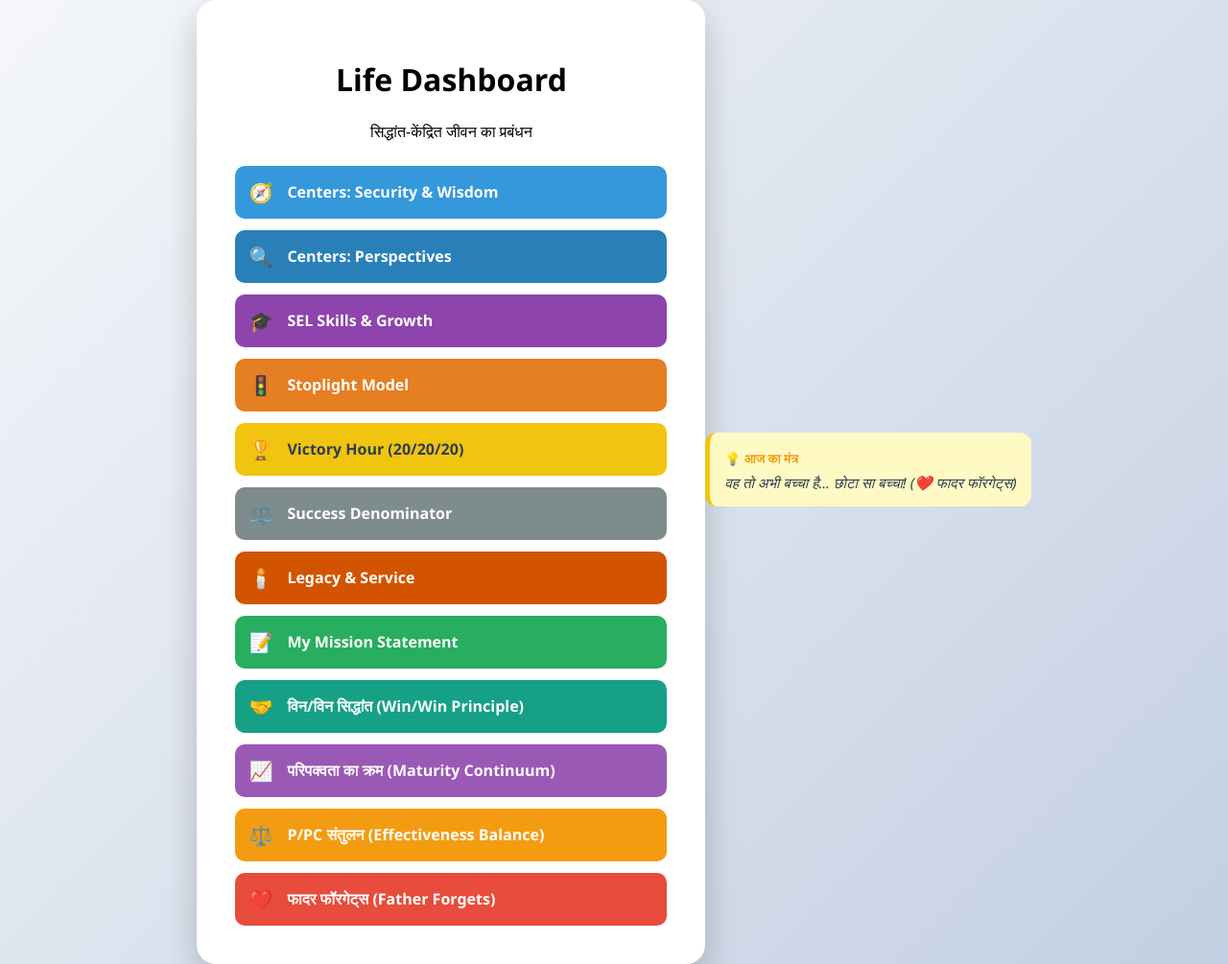
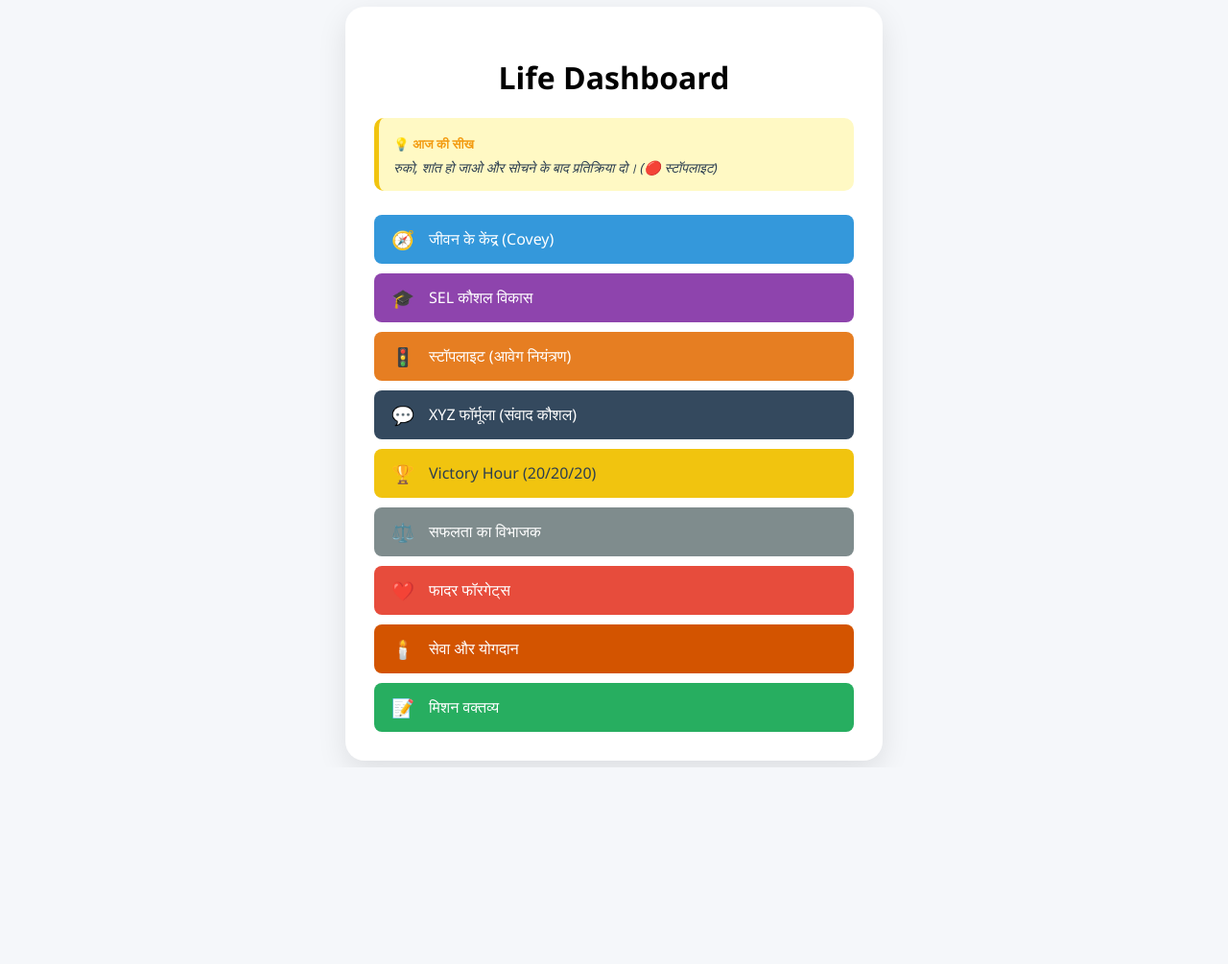
Before and after one commit to kbulbul026-coder/Centers, a Flask app: page / in a window 1280 px wide. Shown: the whole page at 96% size. After the commit the page ends 800 px from the top, so only its background shows below. Run offline with Flask 3, Linux system fonts and the light colour scheme.

Commit message:
add xyz_formula.html

```diff
--- a/app.py
+++ b/app.py
@@ -41,5 +41,10 @@ def father(): return render_template('father_forgets.html')
 @app.route('/mission')
 def mission(): return render_template('mission.html')
 
+@app.route('/xyz-formula')
+def xyz_formula():
+    return render_template('xyz_formula.html')
+
+
 if __name__ == '__main__':
     app.run(debug=False)
--- a/templates/index.html
+++ b/templates/index.html
@@ -1,97 +1,88 @@
-
 <!DOCTYPE html>
 <html lang="hi">
 <head>
     <meta charset="UTF-8">
     <title>Life Management Dashboard</title>
     <style>
-        body { font-family: 'Segoe UI', sans-serif; background: linear-gradient(135deg, #f5f7fa 0%, #c3cfe2 100%); display: flex; justify-content: center; align-items: center; min-height: 100vh; margin: 0; }
-        .dashboard { background: white; padding: 40px; border-radius: 20px; box-shadow: 0 15px 35px rgba(0,0,0,0.2); text-align: center; width: 450px; }
-        .nav-menu { display: flex; flex-direction: column; gap: 12px; margin-top: 25px; }
-        .btn { display: flex; align-items: center; padding: 14px; text-decoration: none; color: white; border-radius: 10px; font-weight: bold; transition: 0.3s; text-align: left; }
-        .btn:hover { transform: translateX(10px); filter: brightness(1.1); }
-        .btn i { margin-right: 15px; font-size: 20px; font-style: normal; }
-        .c1 { background: #3498db; } .c2 { background: #2980b9; } .c3 { background: #8e44ad; }
-        .c4 { background: #e67e22; } .c5 { background: #f1c40f; color: #2c3e50 !important; }
-        .c6 { background: #7f8c8d; } .c7 { background: #d35400; } .c8 { background: #27ae60; }
+        :root {
+            --primary-dark: #2c3e50;
+            --accent-blue: #3498db;
+            --accent-green: #27ae60;
+            --accent-red: #e74c3c;
+            --accent-purple: #8e44ad;
+            --accent-gold: #f1c40f;
+            --bg-light: #f5f7fa;
+        }
 
-       .btn-winwin { background-color: #16a085; } /* Sea Green for harmony */
+        body { font-family: 'Segoe UI', Tahoma, Geneva, Verdana, sans-serif; background: var(--bg-light); margin: 0; display: flex; align-items: center; justify-content: center; min-height: 100vh; }
 
+        .dashboard-card { background: white; width: 500px; padding: 30px; border-radius: 20px; box-shadow: 0 10px 30px rgba(0,0,0,0.1); text-align: center; }
 
+        /* Quick Tip Widget Style */
+        #quick-tip-box { background: #fff9c4; padding: 15px; border-radius: 10px; margin-bottom: 25px; border-left: 5px solid var(--accent-gold); text-align: left; }
 
-    .btn-maturity { background-color: #9b59b6; }
-    .btn-ppc { background-color: #f39c12; }
+        .nav-menu { display: grid; grid-template-columns: 1fr; gap: 10px; }
 
+        .btn {
+            display: flex; align-items: center; padding: 12px 18px; text-decoration: none; color: white; border-radius: 8px; font-weight: 500; transition: transform 0.2s, filter 0.2s;
+        }
+        .btn:hover { transform: scale(1.02); filter: brightness(1.1); }
+        .btn i { margin-right: 15px; font-size: 1.2rem; font-style: normal; }
 
-    .btn-heart { background-color: #e74c3c; } /* Red for Love & Emotion */
-
-
+        /* Button Colors */
+        .c-centers { background: var(--accent-blue); }
+        .c-skills { background: var(--accent-purple); }
+        .c-stoplight { background: #e67e22; }
+        .c-victory { background: var(--accent-gold); color: #2c3e50 !important; }
+        .c-success { background: #7f8c8d; }
+        .c-xyz { background: #34495e; }
+        .c-legacy { background: #d35400; }
+        .c-heart { background: var(--accent-red); }
+        .c-mission { background: var(--accent-green); }
     </style>
 </head>
 <body>
-    <div class="dashboard">
+
+    <div class="dashboard-card">
         <h1>Life Dashboard</h1>
-        <p>सिद्धांत-केंद्रित जीवन का प्रबंधन</p>
+
+        <div id="quick-tip-box">
+            <small style="color: #f39c12; font-weight: bold;">💡 आज की सीख</small>
+            <p id="tip-text" style="margin: 5px 0 0 0; color: #2c3e50; font-size: 14px; font-style: italic;">लोड हो रहा है...</p>
+        </div>
+
         <div class="nav-menu">
-            <a href="/centers-matrix" class="btn c1"><i>🧭</i> Centers: Security & Wisdom</a>
-            <a href="/perspective-matrix" class="btn c2"><i>🔍</i> Centers: Perspectives</a>
-            <a href="/skills-growth" class="btn c3"><i>🎓</i> SEL Skills & Growth</a>
-            <a href="/stoplight" class="btn c4"><i>🚦</i> Stoplight Model</a>
-            <a href="/victory-hour" class="btn c5"><i>🏆</i> Victory Hour (20/20/20)</a>
-            <a href="/success-denominator" class="btn c6"><i>⚖️</i> Success Denominator</a>
-            <a href="/legacy-service" class="btn c7"><i>🕯️</i> Legacy & Service</a>
-            <a href="/mission" class="btn c8"><i>📝</i> My Mission Statement</a>
-
-<a href="/win-win" class="btn btn-winwin">
-    <i>🤝</i> विन/विन सिद्धांत (Win/Win Principle)
-</a>
-
-<a href="/maturity-continuum" class="btn btn-maturity">
-    <i>📈</i> परिपक्वता का क्रम (Maturity Continuum)
-</a>
-<a href="/ppc-balance" class="btn btn-ppc">
-    <i>⚖️</i> P/PC संतुलन (Effectiveness Balance)
-</a>
-
-<a href="/father-forgets" class="btn btn-heart">
-    <i>❤️</i> फादर फॉरगेट्स (Father Forgets)
-</a>
-
-
+            <a href="/centers-matrix" class="btn c-centers"><i>🧭</i> जीवन के केंद्र (Covey)</a>
+            <a href="/skills-growth" class="btn c-skills"><i>🎓</i> SEL कौशल विकास</a>
+            <a href="/stoplight" class="btn c-stoplight"><i>🚦</i> स्टॉपलाइट (आवेग नियंत्रण)</a>
+            <a href="/xyz-formula" class="btn c-xyz"><i>💬</i> XYZ फॉर्मूला (संवाद कौशल)</a>
+            <a href="/victory-hour" class="btn c-victory"><i>🏆</i> Victory Hour (20/20/20)</a>
+            <a href="/success-denominator" class="btn c-success"><i>⚖️</i> सफलता का विभाजक</a>
+            <a href="/father-forgets" class="btn c-heart"><i>❤️</i> फादर फॉरगेट्स</a>
+            <a href="/legacy-service" class="btn c-legacy"><i>🕯️</i> सेवा और योगदान</a>
+            <a href="/mission" class="btn c-mission"><i>📝</i> मिशन वक्तव्य</a>
         </div>
     </div>
 
-<div id="quick-tip-box" style="background: #fff9c4; padding: 15px; border-radius: 12px; margin-bottom: 25px; border-left: 5px solid #f1c40f; text-align: left; transition: 0.5s;">
-    <small style="color: #f39c12; font-weight: bold; text-transform: uppercase;">💡 आज का मंत्र</small>
-    <p id="tip-text" style="margin: 5px 0 0 0; color: #2c3e50; font-size: 15px; font-style: italic;">लोड हो रहा है...</p>
-</div>
-
     <script>
-    // सिद्धांतों का संग्रह
         const tips = [
+            "जब आपने X किया, तो मुझे Y महसूस हुआ, और मैं चाहूँगा कि आप Z करें। (💬 XYZ)",
             "रुको, शांत हो जाओ और सोचने के बाद प्रतिक्रिया दो। (🔴 स्टॉपलाइट)",
             "वह तो अभी बच्चा है... छोटा सा बच्चा! (❤️ फादर फॉरगेट्स)",
             "हंस को बचाओ ताकि स्वर्ण अंडे मिलते रहें। (⚖️ P/PC संतुलन)",
             "क्या यह समाधान हम दोनों के लिए फायदेमंद है? (🤝 Win/Win)",
-        "सेवा वह किराया है, जो हम इस धरती पर रहने के लिए चुकाते हैं। (🕯️ सेवा)",
             "सफल लोग वो करते हैं जो असफल लोग नहीं करना चाहते। (⚖️ सफलता का विभाजक)",
-        "पहले 20 मिनट: पसीना बहाएं और ऊर्जा बढ़ाएं। (🏆 Victory Hour)",
-        "समस्या को पहचानें और अपनी भावना को नाम दें। (🟡 स्टॉपलाइट)",
-        "मेरा जीवन एक भव्य मशाल है, इसे और तेज चमकाना है। (🕯️ जॉर्ज बर्नार्ड शॉ)",
-        "परिणाम की इच्छा को असुविधा से बड़ा बनाएं। (⚖️ सफलता का विभाजक)"
+            "अपनी सुबह को संभालें, आपका जीवन खुद संभल जाएगा। (🏆 Victory Hour)",
+            "पहले 20 मिनट: पसीना बहाएं और ऊर्जा बढ़ाएं। (🏃 Move)",
+            "समस्या को पहचानें और अपनी भावना को नाम दें। (🟡 पीली बत्ती)",
+            "मेरा जीवन एक भव्य मशाल है, इसे और तेज चमकाना है। (🕯️ निस्वार्थ सेवा)"
         ];
 
-    // रैंडम टिप चुनने का फंक्शन
         function showRandomTip() {
             const randomIndex = Math.floor(Math.random() * tips.length);
             document.getElementById('tip-text').innerText = tips[randomIndex];
         }
-
-    // पेज लोड होते ही टिप दिखाएं
         window.onload = showRandomTip;
     </script>
-
-
-
 </body>
 </html>
```
Also changed, not shown: templates/xyz_formula.html (added, +72 -0 lines). Lines whose indentation alone changed are shown as unchanged.
